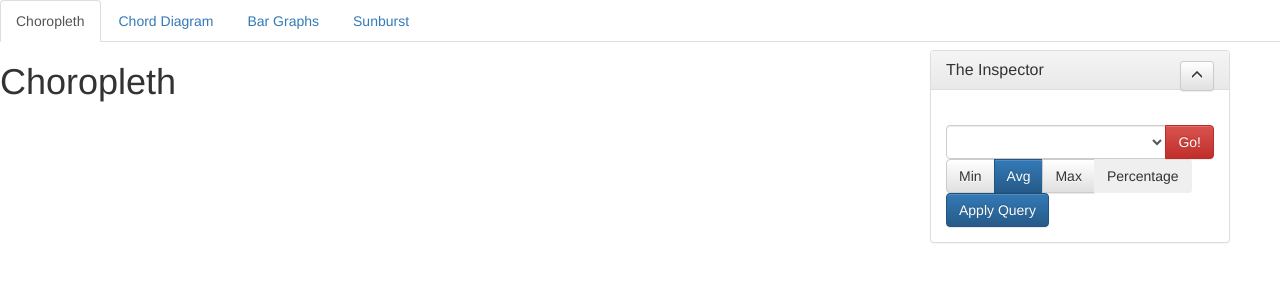
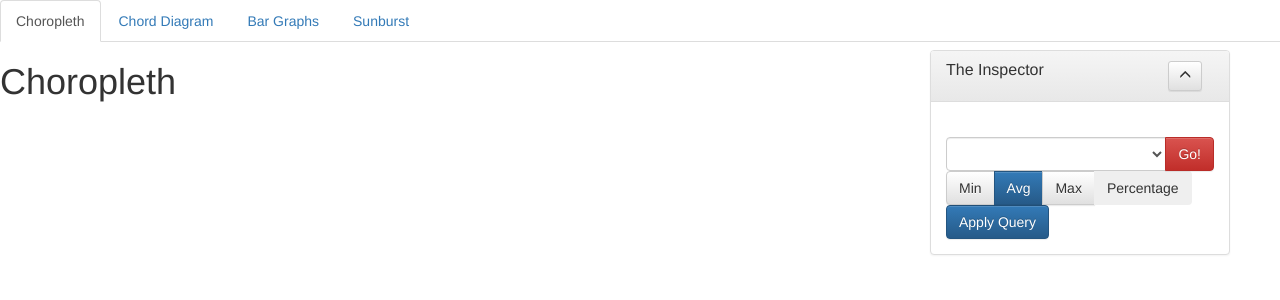
Before and after one commit to QuasimodoNZ/Visualisation-Project, a Python web app: template Visualisation_Project/d3js_visualiser/templates/d3js_visualiser/index.html in a window 1280 px wide. Shown: the top 300 px of the page. Run offline with Jinja, Linux system fonts and the light colour scheme; the template is opened without the code that fills it, so the values that code supplies are empty.

Commit message:
I got some help from Joise for the button hanging beneath the panel heading, i.e. just a style change for the panel minimising button.

```diff
--- a/Visualisation_Project/d3js_visualiser/templates/d3js_visualiser/index.html
+++ b/Visualisation_Project/d3js_visualiser/templates/d3js_visualiser/index.html
@@ -85,9 +85,9 @@
 
         <div id="inspector" class="panel panel-default">
             <div id="inspecter-title" class="panel-heading">
-                <h3 class="panel-title">The Inspector
-                    <button id="inspecter-minimizer" type="button" class="btn btn-default btn-sm" aria-label="Right Align" style="float: right;">
-                        <span id="inspector-minimizer-icon" class="glyphicon glyphicon-menu-up" aria-hidden="true"></span>
+                <h3 class="panel-title" >The Inspector
+                    <button id="inspecter-minimizer" type="button" class="btn btn-default btn-sm" aria-label="Right Align" style="vertical-align: top;margin: 0 0 0 120px;">
+                        <span id="inspector-minimizer-icon" class="glyphicon glyphicon-menu-up" aria-hidden="true" ></span>
                     </button>
                 </h3>
 
```
